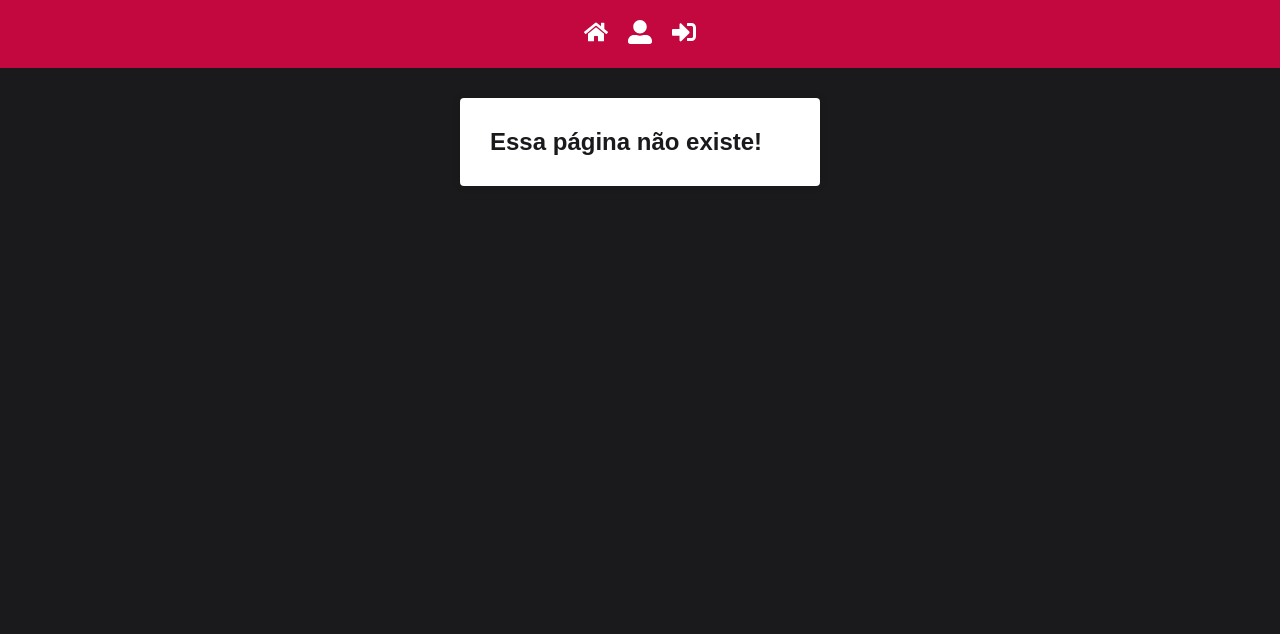
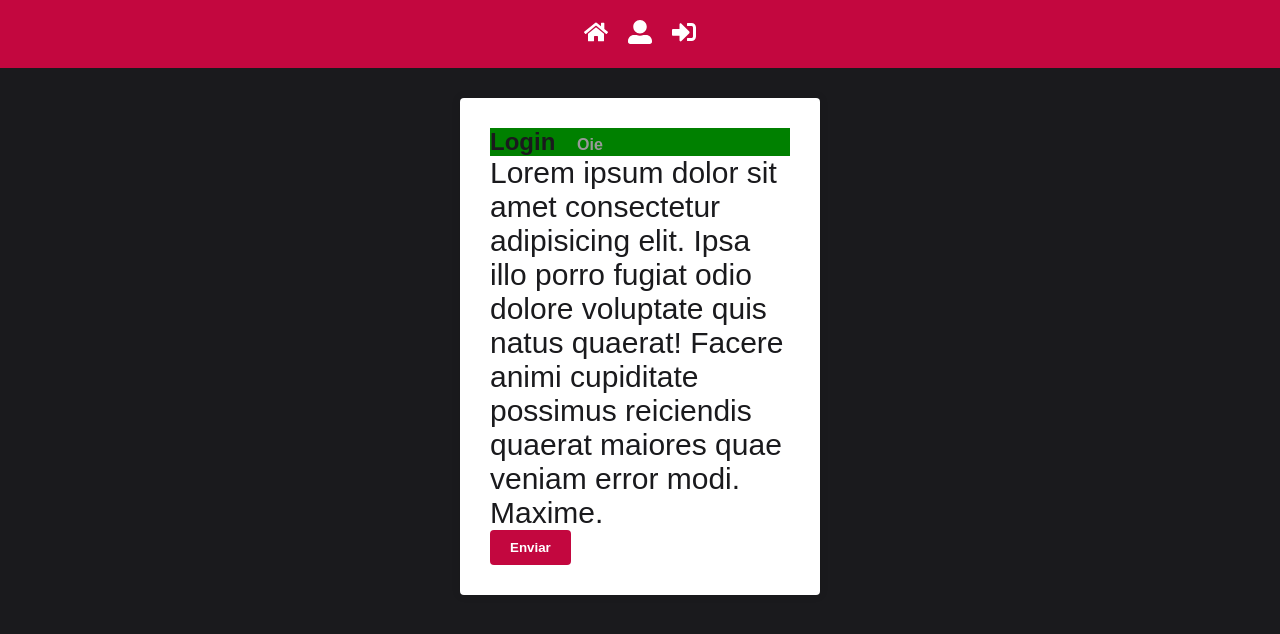
Before and after one commit to oldrado-jr/react-app-base, a React (Create React App) app: page / in a window 1280 px wide. Before the commit this address led to /login. Shown: the top 634 px of the page. Built offline with nearby package versions, Linux system fonts and the light colour scheme.

Commit message:
fix: open login route

```diff
--- a/src/routes/index.jsx
+++ b/src/routes/index.jsx
@@ -7,7 +7,7 @@ import MyRoute from './MyRoute';
 function Routes() {
   return (
     <Switch>
-      <MyRoute exact path="/" component={Login} isClosed />
+      <MyRoute exact path="/" component={Login} />
       <MyRoute path="*" component={Page404} />
     </Switch>
   );
```
